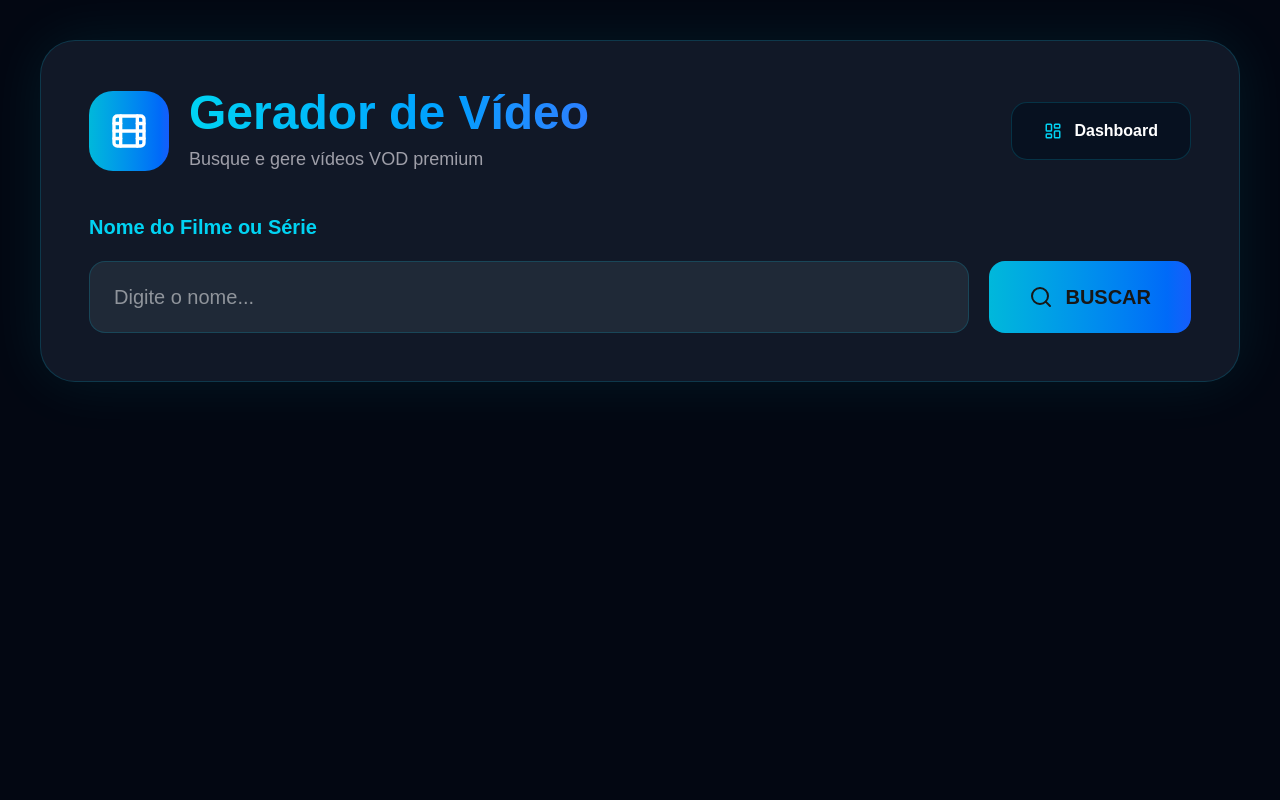
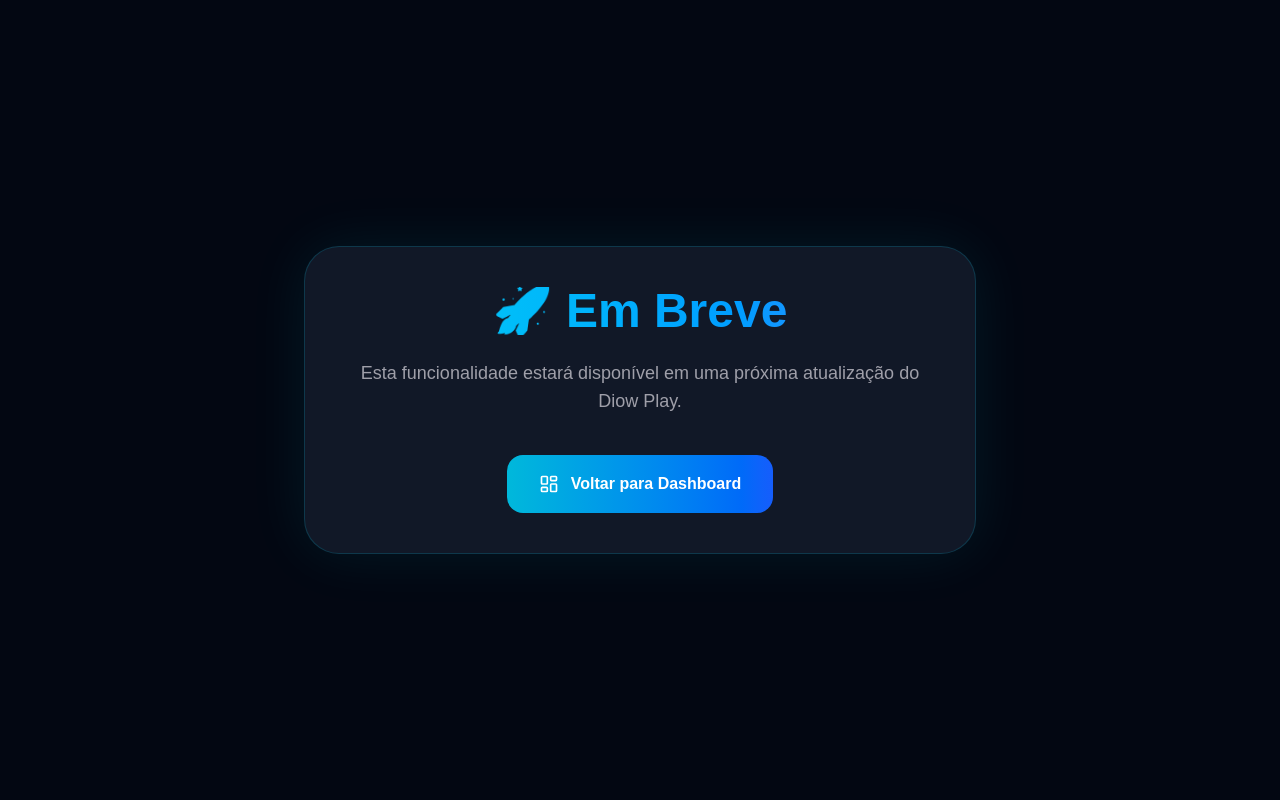
Before and after one commit to diorleip/diowplaypro, a Next.js app: page /dashboard/videos in a window 1280 px wide. Shown: the top 800 px of the page. Built offline with nearby package versions, Linux system fonts and the light colour scheme.

Commit message:
Adiciona telas Em Breve para Videos e Divulgacao

```diff
--- /dev/null
+++ b/app/dashboard/divulgacao/page.tsx
@@ -0,0 +1,26 @@
+"use client";
+
+import Link from "next/link";
+
+export default function DivulgacaoPage() {
+  return (
+    <div className="min-h-screen bg-[#0B1120] flex items-center justify-center px-4">
+      <div className="text-center">
+        <h1 className="text-4xl font-bold text-white mb-4">
+          🚀 Em Breve
+        </h1>
+
+        <p className="text-gray-400 mb-8">
+          Esta funcionalidade estará disponível em uma próxima atualização.
+        </p>
+
+        <Link
+          href="/dashboard"
+          className="inline-flex items-center justify-center px-6 py-3 rounded-xl bg-blue-600 hover:bg-blue-700 text-white font-semibold transition"
+        >
+          Voltar para Dashboard
+        </Link>
+      </div>
+    </div>
+  );
+}
--- a/app/dashboard/videos/page.tsx
+++ b/app/dashboard/videos/page.tsx
@@ -1,213 +1,30 @@
 "use client";
 
-import { useEffect, useState } from "react";
-
 import { useRouter } from "next/navigation";
-
-import {
-  Film,
-  Search,
-  Sparkles,
-  ArrowRight,
-  Star,
-  LayoutDashboard,
-} from "lucide-react";
+import { LayoutDashboard } from "lucide-react";
 
 export default function VideosPage() {
   const router = useRouter();
 
-  const [filme, setFilme] =
-    useState("");
-
-  const [loading, setLoading] =
-    useState(false);
-
-  const [resultados, setResultados] =
-    useState<any[]>([]);
-
-  useEffect(() => {
-    const delayDebounce =
-      setTimeout(() => {
-        if (filme.length >= 2) {
-          buscar();
-        } else {
-          setResultados([]);
-        }
-      }, 400);
-
-    return () =>
-      clearTimeout(
-        delayDebounce
-      );
-  }, [filme]);
-
-  async function buscar() {
-    try {
-      const res = await fetch(
-        `/api/tmdb?query=${filme}`
-      );
-
-      const data =
-        await res.json();
-
-      setResultados(
-        data.results || []
-      );
-    } catch (error) {
-      console.log(error);
-    }
-  }
-
-  function gerar(id: number) {
-    setLoading(true);
-
-    router.push(
-      `/dashboard/videos/${id}`
-    );
-  }
-
   return (
-    <div className="min-h-screen bg-[#030712] p-6 lg:p-10">
-      {/* CARD */}
-      <div className="w-full bg-[#111827] border border-cyan-500/20 rounded-[35px] p-8 md:p-12 shadow-[0_0_60px_rgba(0,255,255,0.08)]">
-
-        {/* TOPO */}
-        <div className="flex flex-col lg:flex-row lg:items-center lg:justify-between gap-5 mb-10">
-
-          <div className="flex items-center gap-5">
-            <div className="w-20 h-20 rounded-3xl bg-gradient-to-r from-cyan-500 to-blue-600 flex items-center justify-center">
-              <Film
-                size={40}
-                className="text-white"
-              />
-            </div>
-
-            <div>
-              <h1 className="text-4xl md:text-5xl font-black bg-gradient-to-r from-cyan-400 to-blue-500 bg-clip-text text-transparent">
-                Gerador de Vídeo
+    <div className="min-h-screen bg-[#030712] flex items-center justify-center p-6">
+      <div className="w-full max-w-2xl bg-[#111827] border border-cyan-500/20 rounded-[35px] p-10 text-center shadow-[0_0_60px_rgba(0,255,255,0.08)]">
+        <h1 className="text-5xl font-black bg-gradient-to-r from-cyan-400 to-blue-500 bg-clip-text text-transparent mb-6">
+          🚀 Em Breve
         </h1>
 
-              <p className="text-zinc-400 text-lg mt-2">
-                Busque e gere vídeos VOD premium
+        <p className="text-zinc-400 text-lg mb-10">
+          Esta funcionalidade estará disponível em uma próxima atualização do
+          Diow Play.
         </p>
-            </div>
-          </div>
-
-          {/* DASHBOARD */}
-          <button
-            onClick={() =>
-              router.push(
-                "/dashboard"
-              )
-            }
-            className="h-[58px] px-8 rounded-2xl border border-cyan-500/20 bg-[#071120] hover:bg-[#0b1629] transition-all text-white font-semibold flex items-center gap-3"
-          >
-            <LayoutDashboard
-              size={18}
-              className="text-cyan-400"
-            />
-
-            Dashboard
-          </button>
-        </div>
-
-        {/* INPUT */}
-        <div className="mt-6">
-          <label className="text-cyan-400 font-bold text-xl">
-            Nome do Filme ou Série
-          </label>
-
-          <div className="flex flex-col lg:flex-row gap-5 mt-5">
-            <input
-              type="text"
-              value={filme}
-              onChange={(e) =>
-                setFilme(
-                  e.target.value
-                )
-              }
-              placeholder="Digite o nome..."
-              className="flex-1 h-[72px] bg-[#1f2937] border border-cyan-500/20 rounded-2xl px-6 text-xl text-white outline-none"
-            />
 
         <button
-              onClick={buscar}
-              disabled={loading}
-              className="h-[72px] px-10 rounded-2xl bg-gradient-to-r from-cyan-500 to-blue-600 font-black text-xl flex items-center justify-center gap-3"
+          onClick={() => router.push("/dashboard")}
+          className="h-[58px] px-8 rounded-2xl bg-gradient-to-r from-cyan-500 to-blue-600 text-white font-bold flex items-center gap-3 mx-auto"
         >
-              <Search size={24} />
-
-              BUSCAR
+          <LayoutDashboard size={20} />
+          Voltar para Dashboard
         </button>
-          </div>
-        </div>
-
-        {/* RESULTADOS */}
-        {resultados.length > 0 && (
-          <div className="mt-12">
-            <h2 className="text-3xl font-black text-white mb-8">
-              Resultados encontrados
-            </h2>
-
-            <div className="grid grid-cols-2 md:grid-cols-3 xl:grid-cols-5 gap-6">
-              {resultados.map(
-                (item) => (
-                  <div
-                    key={item.id}
-                    onClick={() =>
-                      gerar(item.id)
-                    }
-                    className="cursor-pointer bg-[#071120] border border-cyan-500/10 hover:border-cyan-400/40 transition-all rounded-[28px] overflow-hidden group hover:-translate-y-1"
-                  >
-                    {/* CAPA */}
-                    <div className="relative h-[300px] overflow-hidden bg-black">
-                      <img
-                        src={`https://image.tmdb.org/t/p/w500${item.poster_path}`}
-                        className="w-full h-full object-cover"
-                      />
-                    </div>
-
-                    {/* INFO */}
-                    <div className="p-5">
-                      <h3 className="text-lg font-black line-clamp-1 text-white">
-                        {item.title ||
-                          item.name}
-                      </h3>
-
-                      <div className="flex items-center justify-between mt-4">
-                        <div className="flex items-center gap-2 text-yellow-400 font-bold">
-                          <Star
-                            size={16}
-                            fill="currentColor"
-                          />
-
-                          {item.vote_average?.toFixed(
-                            1
-                          )}
-                        </div>
-
-                        <span className="text-zinc-400 text-sm">
-                          {item.release_date?.slice(
-                            0,
-                            4
-                          ) ||
-                            item.first_air_date?.slice(
-                              0,
-                              4
-                            )}
-                        </span>
-                      </div>
-
-                      <button className="w-full mt-5 h-[50px] rounded-2xl bg-gradient-to-r from-cyan-500 to-blue-600 font-bold">
-                        Gerar Vídeo
-                      </button>
-                    </div>
-                  </div>
-                )
-              )}
-            </div>
-          </div>
-        )}
       </div>
     </div>
   );
```
Lines whose indentation alone changed are shown as unchanged.
